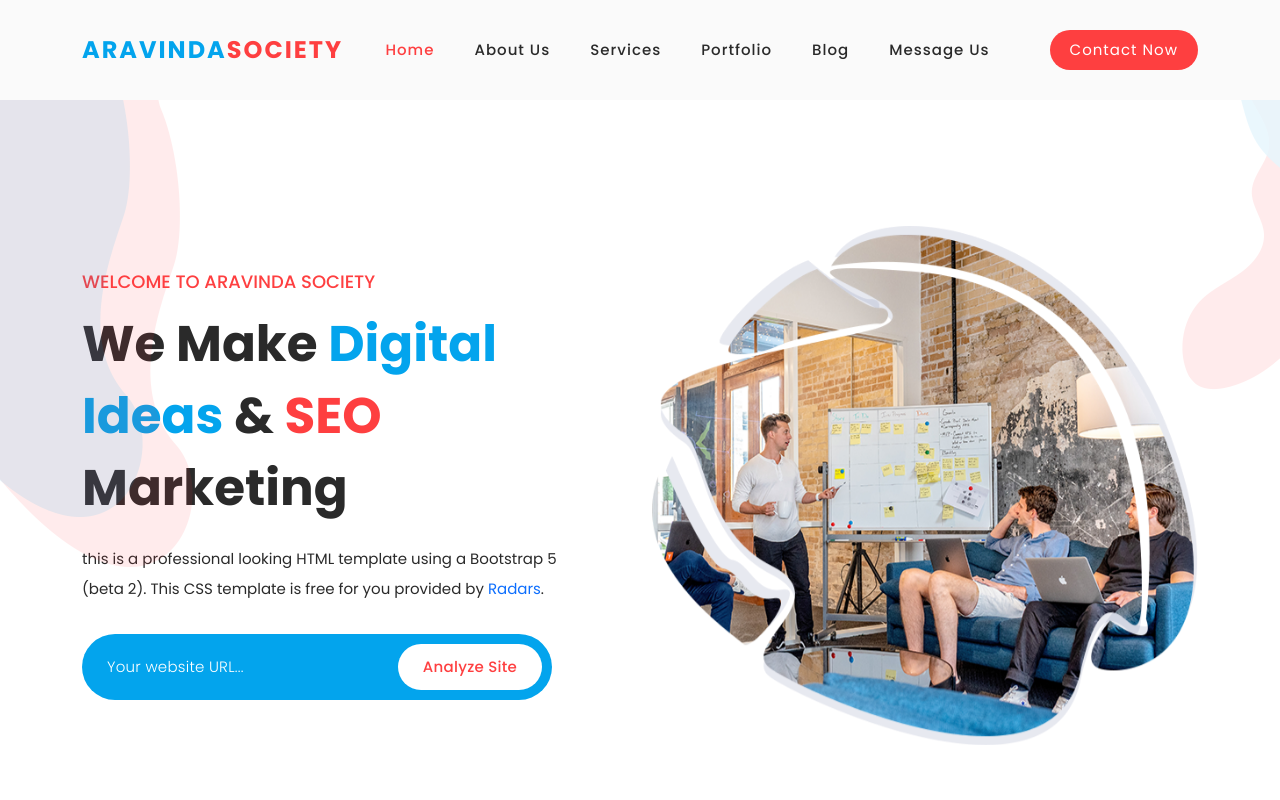
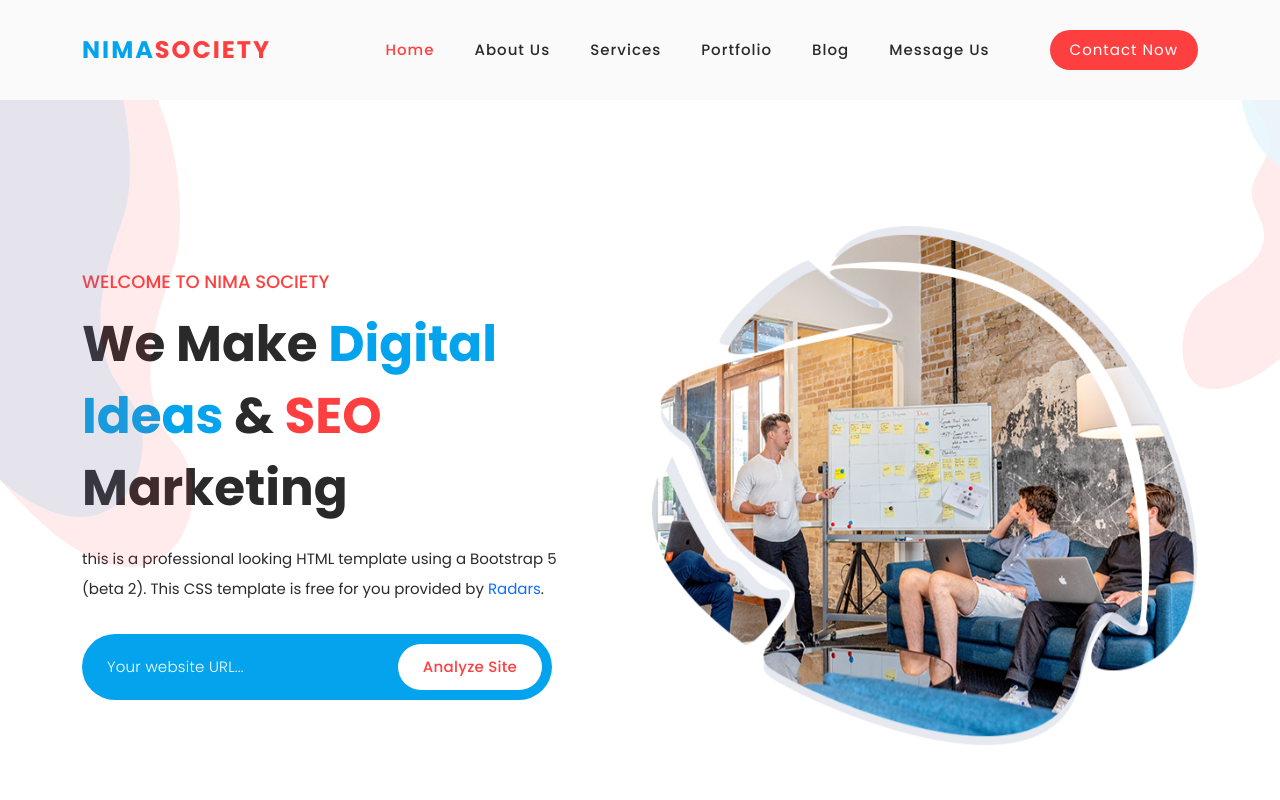
Before and after one commit to nimamedia/nimamedia, a plain HTML site: page index.html in a window 1280 px wide. Shown: the top 800 px of the page. Drawn offline with Linux system fonts and the light colour scheme.

Commit message:
Update index.html

```diff
--- a/index.html
+++ b/index.html
@@ -10,7 +10,7 @@
     <link rel="preconnect" href="https://fonts.gstatic.com">
     <link href="https://fonts.googleapis.com/css2?family=Poppins:wght@100;200;300;400;500;600;700;800;900&display=swap" rel="stylesheet">
 
-    <title>Aravinda - SEO HTML5</title>
+    <title>Nima - SEO HTML5</title>
 
     <!-- Bootstrap core CSS -->
     <link href="vendor/bootstrap/css/bootstrap.min.css" rel="stylesheet">
@@ -52,7 +52,7 @@ https://templatemo.com/tm-562-space-dynamic
           <nav class="main-nav">
             <!-- ***** Logo Start ***** -->
             <a href="index.html" class="logo">
-              <h4>Aravinda<span>Society</span></h4>
+              <h4>Nima<span>Society</span></h4>
             </a>
             <!-- ***** Logo End ***** -->
             <!-- ***** Menu Start ***** -->
@@ -83,7 +83,7 @@ https://templatemo.com/tm-562-space-dynamic
           <div class="row">
             <div class="col-lg-6 align-self-center">
               <div class="left-content header-text wow fadeInLeft" data-wow-duration="1s" data-wow-delay="1s">
-                <h6>Welcome to Aravinda Society</h6>
+                <h6>Welcome to Nima Society</h6>
                 <h2>We Make <em>Digital Ideas</em> &amp; <span>SEO</span> Marketing</h2>
                 <p>this is a professional looking HTML template using a Bootstrap 5 (beta 2). This CSS template is free for you provided by <a rel="nofollow" href="https://radarstechnologies.com" target="_parent">Radars</a>.</p>
                 <form id="search" action="#" method="GET">
@@ -407,9 +407,7 @@ https://templatemo.com/tm-562-space-dynamic
     <div class="container">
       <div class="row">
         <div class="col-lg-12 wow fadeIn" data-wow-duration="1s" data-wow-delay="0.25s">
-          <p>© Copyright 2021 Aravinda Society. All Rights Reserved.
-
-          <br>Design: <a rel="nofollow" href="https://radarstechnologies.com">Radars</a></p>
+          <p>© Copyright 2021 <a href="https://radarstechnologies.com">Nima Media Technology</a>. All Rights Reserved.  </p>
         </div>
       </div>
     </div>
```
